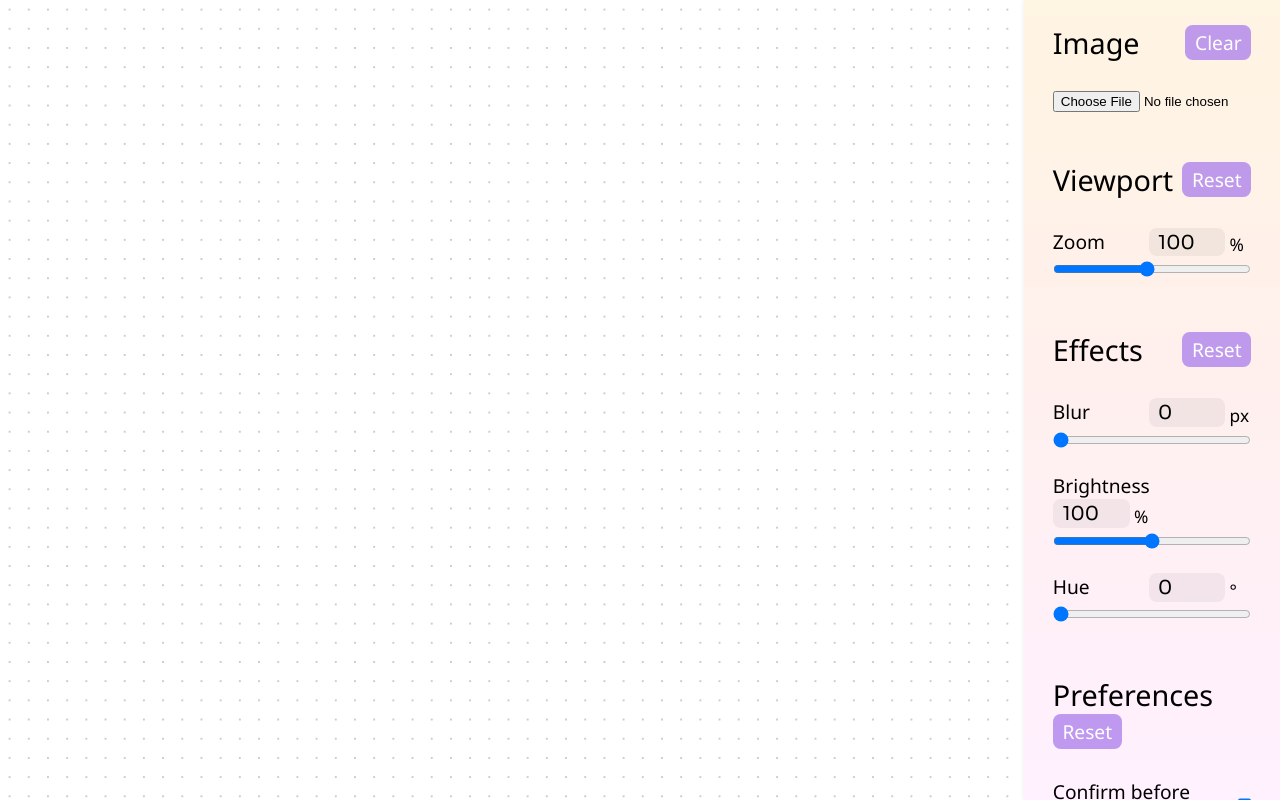
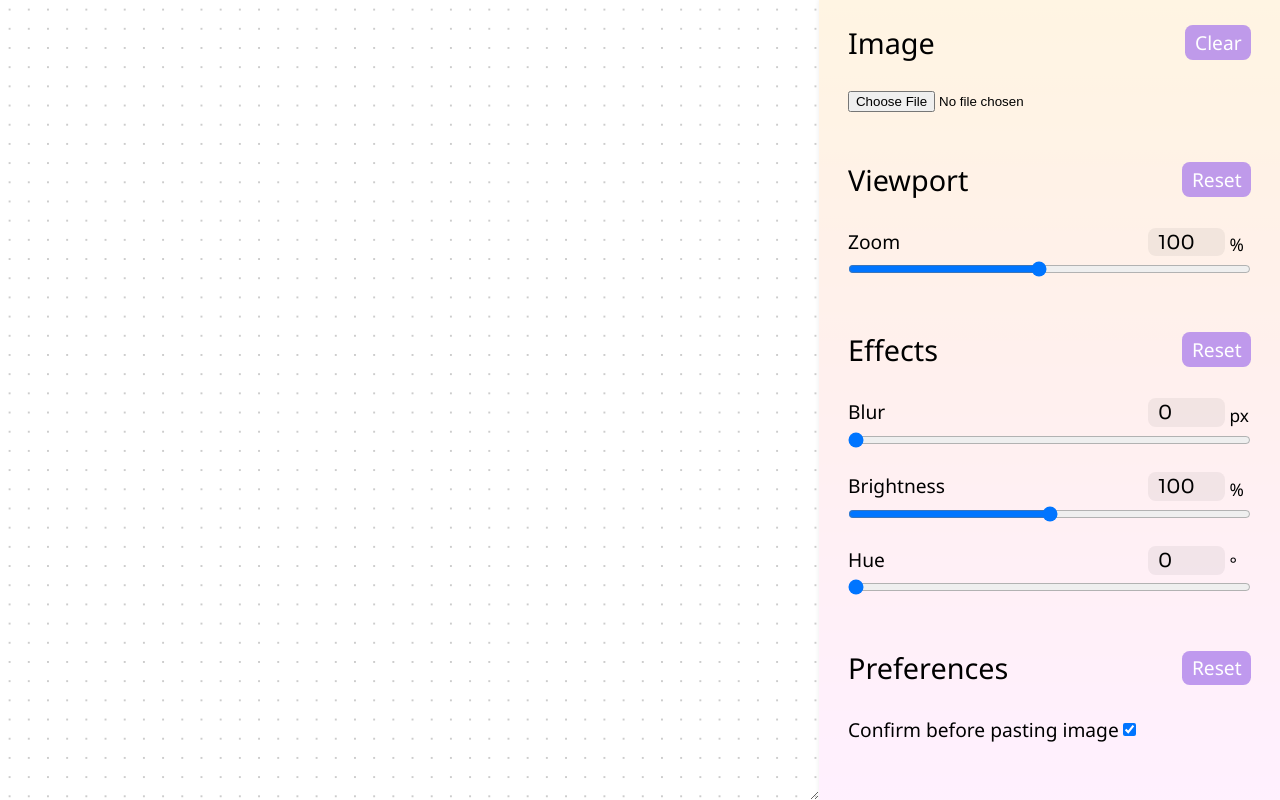
Before and after one commit to Sup2point0/lucidity, a SvelteKit app: page / in a window 1280 px wide. Built offline with nearby package versions, Linux system fonts and the light colour scheme; a web font is replaced by a local one.

Commit message:
feat - allow resizing image window

```diff
--- a/src/routes/+page.svelte
+++ b/src/routes/+page.svelte
@@ -31,6 +31,8 @@ import Toast from "#parts/toast.svelte";
 
 <style lang="scss">
 
+$controls-max-width: 24rem;
+
 main {
   width: 100vw;
   height: 100vh;
@@ -41,12 +43,16 @@ main {
 
 .left {
   // flex-grow: 3;
-  width: 80vw;
+  min-width: calc(100vw - $controls-max-width);
+  resize: horizontal;
+  overflow: auto;
 }
 
 .right {
+  flex: 1;
   // flex-grow: 2;
-  width: 20vw;
+  min-width: 16rem;
+  max-width: $controls-max-width;
   position: relative;
 }
 
```
